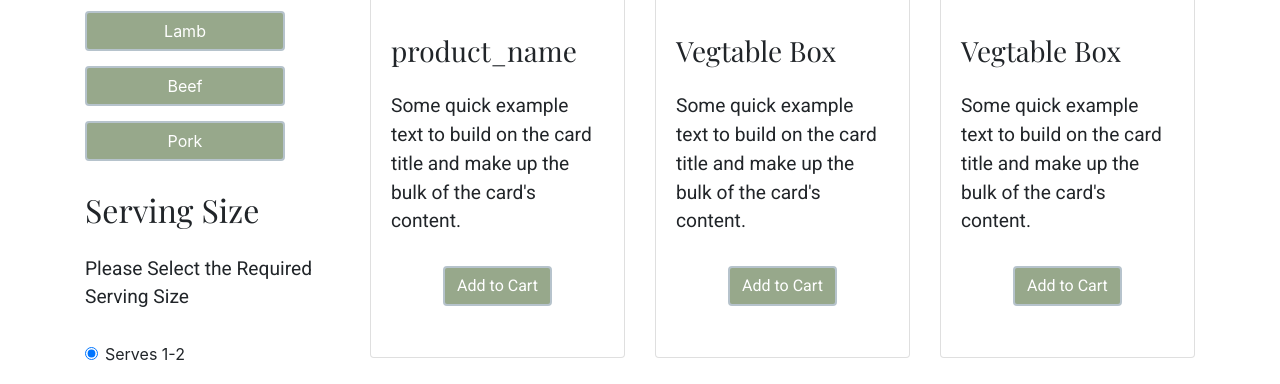
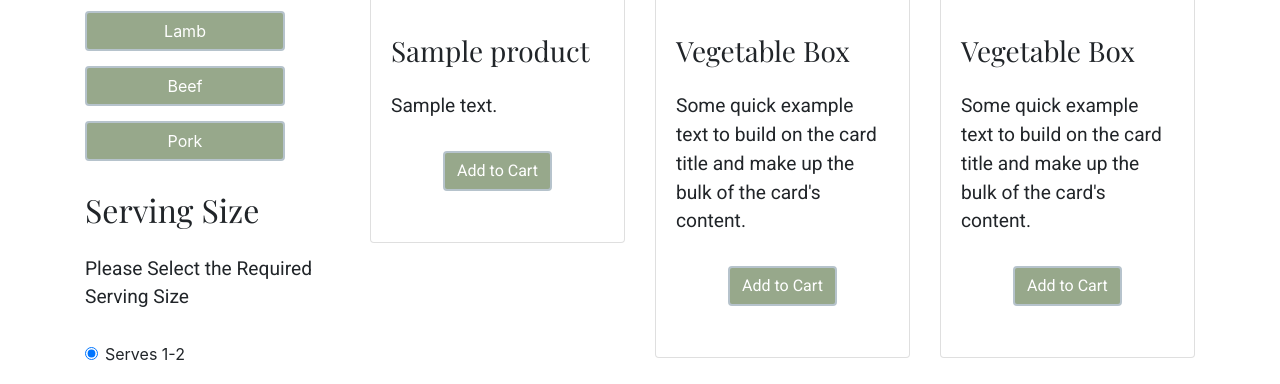
Before and after one commit to JayPeaa/msproject5, a Django app: page /products/ in a window 1280 px wide. Shown: the part 1096-1480 px from the top of the page. Run offline with Django 3.2, Linux system fonts and the light colour scheme; tables that the repository leaves empty hold one stand-in row (values such as "Sample post"); some libraries are stand-ins or nearby versions.

Commit message:
Migrated to gitpod worked on rendering context to html templates, moved product_view from 'pages' app to 'products' app

```diff
--- a/msproject5/settings.py
+++ b/msproject5/settings.py
@@ -31,7 +31,7 @@ SECRET_KEY = os.environ.get('SECRET_KEY')
 # SECURITY WARNING: don't run with debug turned on in production!
 DEBUG = development
 
-ALLOWED_HOSTS = [os.environ.get('HOSTNAME'), "127.0.0.1"]
+ALLOWED_HOSTS = [os.environ.get('HOSTNAME'), "127.0.0.1", "localhost"]
 
 
 # Application definition
--- a/msproject5/urls.py
+++ b/msproject5/urls.py
@@ -24,7 +24,8 @@ from django.urls import path
 
 
 
-from pages.views import home_view, contact_view, products_view, cart_view
+from pages.views import home_view, contact_view, cart_view
+from products.views import products_view
 from users import views as user_views
 
 urlpatterns = [
--- a/pages/views.py
+++ b/pages/views.py
@@ -19,8 +19,7 @@ def cart_view(request, *args, **kwargs):
 def contact_view(request, *args, **kwargs):
     return render(request, "contact.html", {})
 
-def products_view(request, *args, **kwargs):
-    return render(request, "products.html", {})
+
 
 def profile_view(request):
     """User profile page"""
--- a/products/views.py
+++ b/products/views.py
@@ -1,3 +1,12 @@
 from django.shortcuts import render
+from .models import Product
 
 # Create your views here.
+# This is the product listing page not the detail view
+
+def products_view(request, *args, **kwargs):
+    obj= Product.objects.get(id=1)
+    context ={
+       'object': obj
+    }
+    return render(request, "products.html", context)
--- a/requirements.txt
+++ b/requirements.txt
@@ -16,3 +16,4 @@ six==1.13.0
 typed-ast==1.4.0
 whitenoise==4.1.4
 wrapt==1.11.2
+Pillow==7.0.0
--- a/templates/base.html
+++ b/templates/base.html
@@ -12,6 +12,7 @@
   {% load static %}
   <link rel="stylesheet" href="{% static '/css/main.css' %}" type="text/css" />
   <title>Oakfield Farm Shop</title>
+  <link rel="shortcut icon" type="image/png" href="{% static 'img/logo.png' %}">
 </head>
 
 <!--Navigation-->
--- a/templates/products.html
+++ b/templates/products.html
@@ -81,8 +81,8 @@
                     <div class="card product-card">
                         <img class="card-img-top" src="/static/img/veg_box.jpg" alt="Card image cap">
                         <div class="card-body">
-                            <h3> product_name </h3>
-                                <p class="card-text">Some quick example text to build on the card title and make up the bulk of the card's content.</p>
+                            <h3> {{ object.product_name }} </h3>
+                                <p class="card-text">{{ object.product_description }}</p>
                                 <div class="form-group text-center">
                                     <a href="#" class="btn btn-primary text-center">Add to Cart</a>
                                 </div>
@@ -93,7 +93,7 @@
                     <div class="card product-card">
                         <img class="card-img-top" src="/static/img/veg_box.jpg" alt="Card image cap">
                         <div class="card-body">
-                            <h3>Vegtable Box</h3>
+                            <h3>Vegetable Box</h3>
                             <p class="card-text">Some quick example text to build on the card title and make up the bulk of the card's content.</p>
                             <div class="form-group text-center">
                                 <a href="#" class="btn btn-primary text-center">Add to Cart</a>
@@ -105,7 +105,7 @@
                     <div class="card product-card">
                         <img class="card-img-top" src="/static/img/veg_box.jpg" alt="Card image cap">
                         <div class="card-body">
-                            <h3>Vegtable Box</h3>
+                            <h3>Vegetable Box</h3>
                             <p class="card-text">Some quick example text to build on the card title and make up the bulk of the card's content.</p>
                             <div class="form-group text-center">
                                 <a href="#" class="btn btn-primary text-center">Add to Cart</a>
@@ -117,7 +117,7 @@
                     <div class="card product-card">
                         <img class="card-img-top" src="/static/img/veg_box.jpg" alt="Card image cap">
                         <div class="card-body">
-                            <h3>Vegtable Box</h3>
+                            <h3>Vegetable Box</h3>
                             <p class="card-text">Some quick example text to build on the card title and make up the bulk of the card's content.</p>
                             <div class="form-group text-center">
                                 <a href="#" class="btn btn-primary text-center">Add to Cart</a>
```
Also changed, not shown: .gitpod.yml (added).
